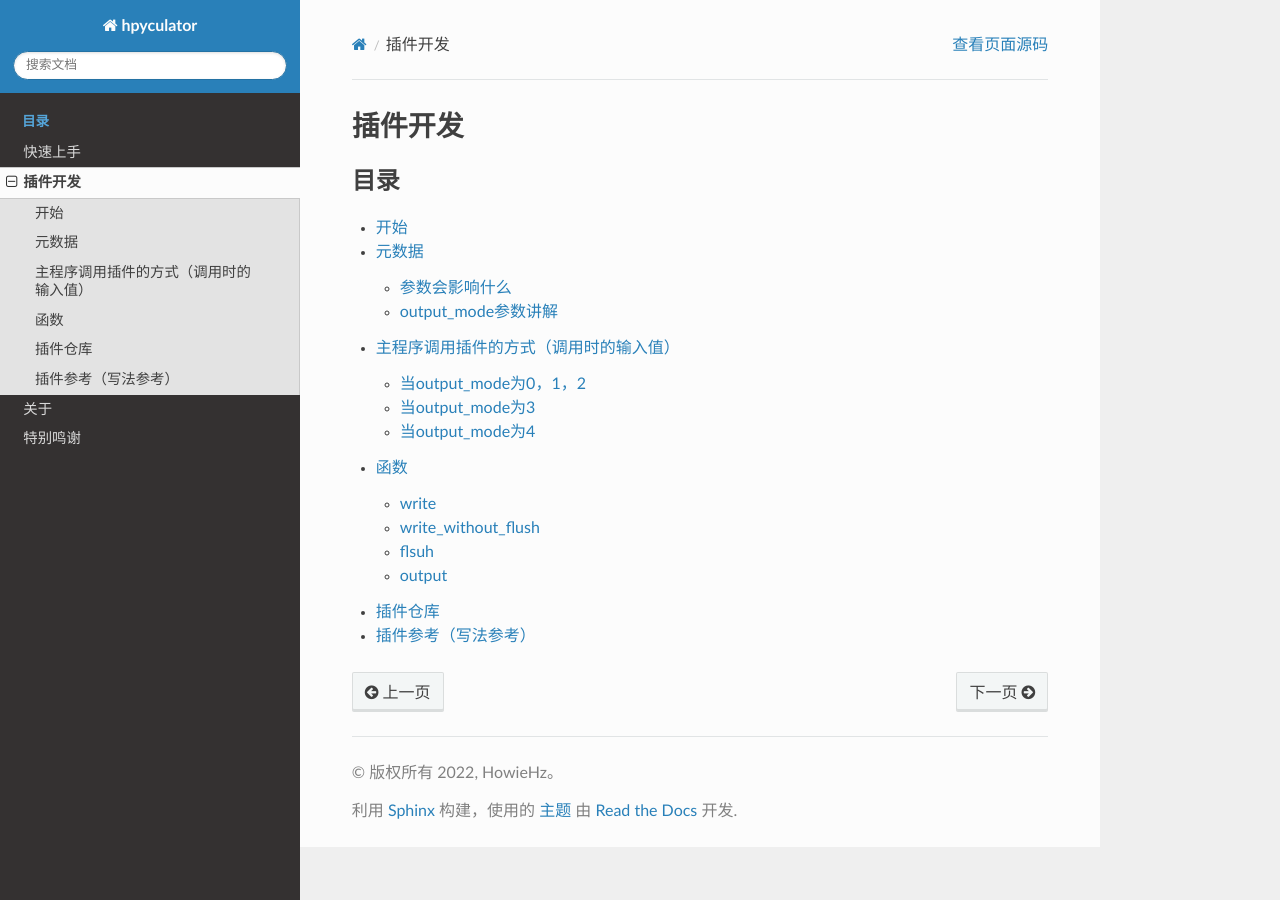
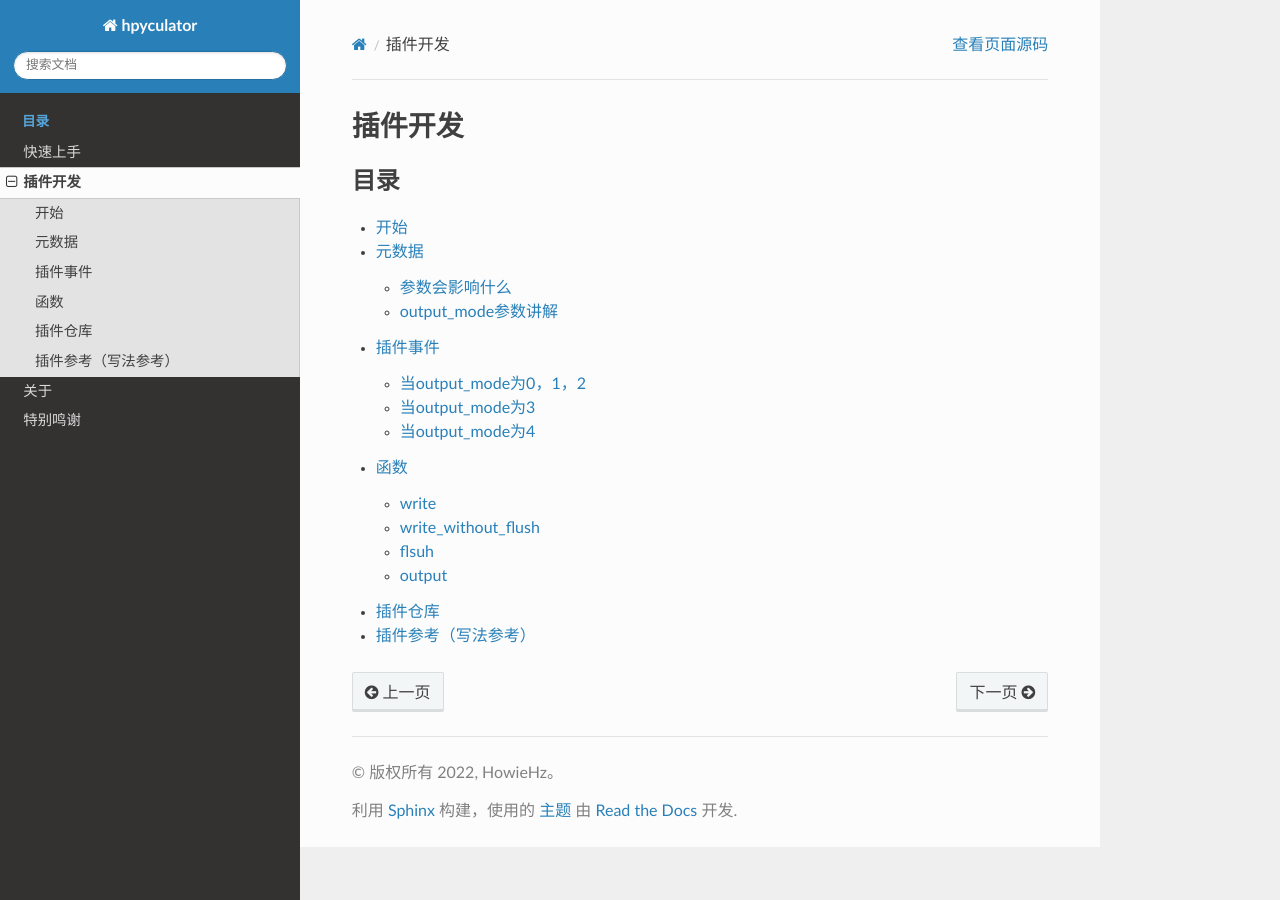
Before and after one commit to HowieHz/hpyculator, a Sphinx documentation site: the page built from docs/source/plugin_dev/index.rst, in a window 1280 px wide. Built offline with Sphinx 7.4.7 and the Read the Docs theme 2.0.0, drawn with Linux system fonts in a browser that asks for light colours.

Commit message:
更新文档index

```diff
--- a/docs/source/plugin_dev/index.rst
+++ b/docs/source/plugin_dev/index.rst
@@ -7,7 +7,7 @@
 
    开始<Start/contents>
    元数据<Metadata/contents>
-   主程序调用插件的方式（调用时的输入值）<Events/contents>
+   插件事件<Events/contents>
    函数<API/contents>
    插件仓库<PluginCatalogue/contents>
    插件参考（写法参考）<Example/contents>
```
